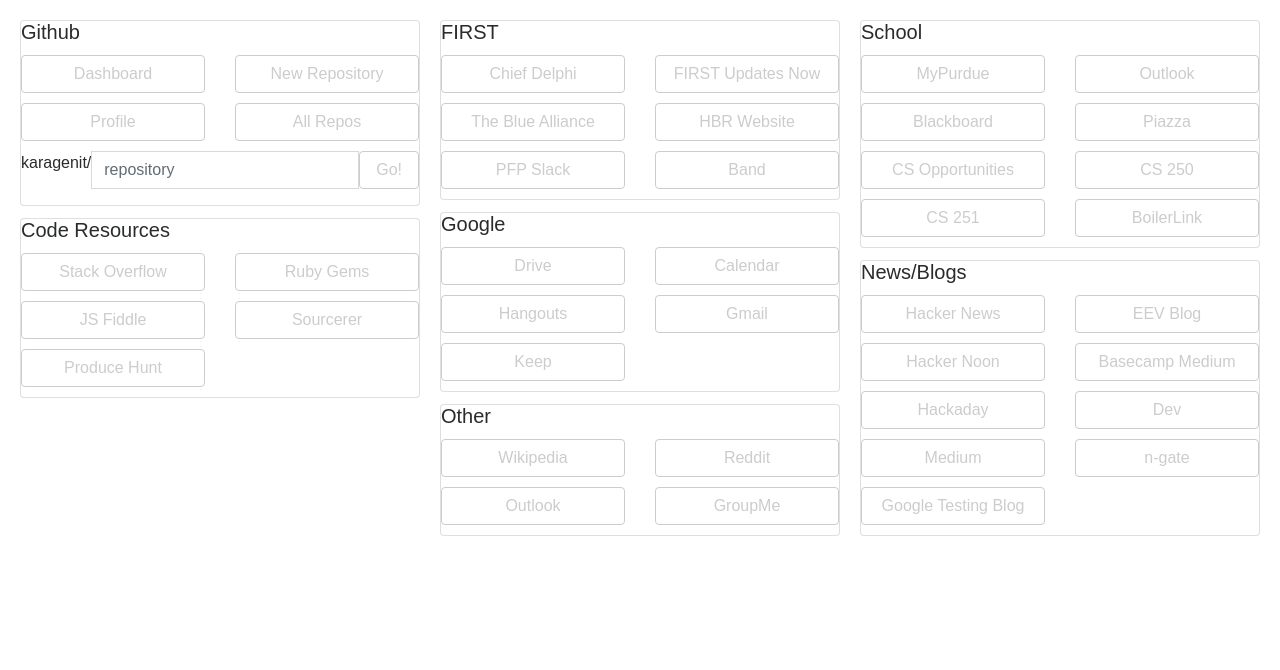
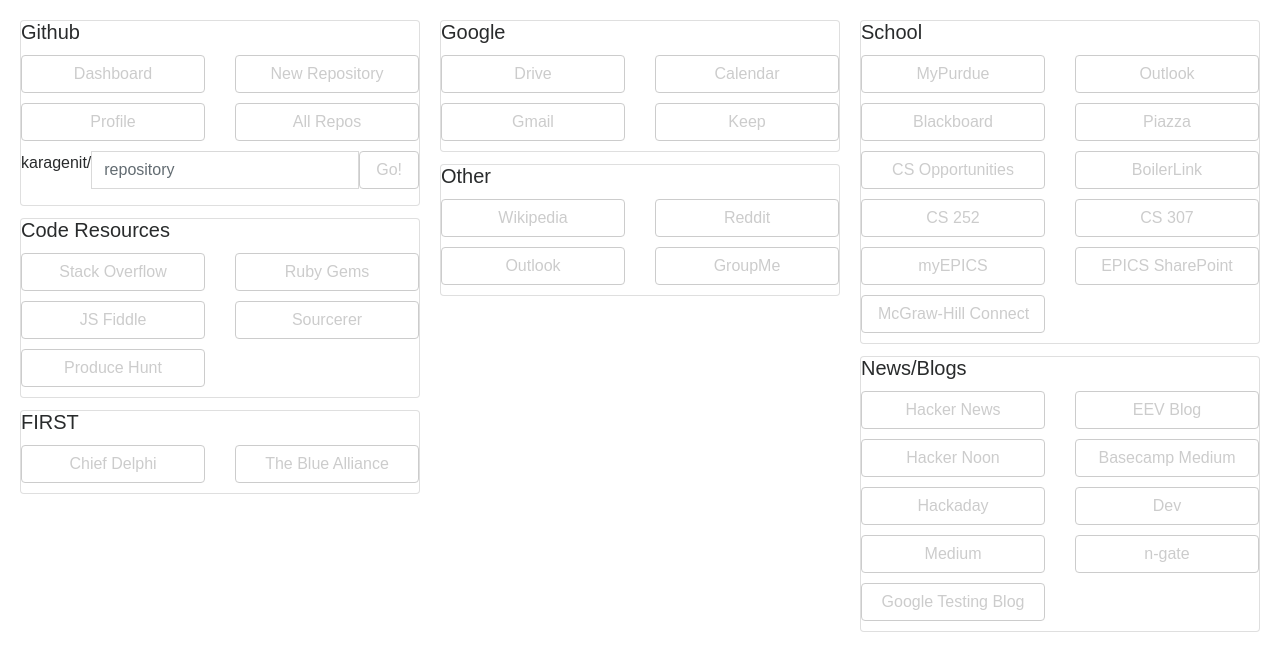
Before and after one commit to karagenit/homepage, a React (Create React App) app: page / in a window 1280 px wide. Shown: the top 670 px of the page. Built offline with nearby package versions, Linux system fonts and the light colour scheme.

Commit message:
Update Links

```diff
--- a/src/data.js
+++ b/src/data.js
@@ -60,25 +60,9 @@
         url: 'http://chiefdelphi.com'
       },
       {
-        name: 'FIRST Updates Now',
-        url: 'http://www.firstupdatesnow.com'
-      },
-      {
         name: 'The Blue Alliance',
         url: 'https://www.thebluealliance.com'
       },
-      {
-        name: 'HBR Website',
-        url: 'https://www.hbrlive.com/'
-      },
-      {
-        name: 'PFP Slack',
-        url: 'https://purduefirst.slack.com'
-      },
-      {
-        name: 'Band',
-        url: 'https://band.us/en'
-      }
     ]
   },
   {
@@ -91,10 +75,6 @@
       {
         name: 'Calendar',
         url: 'https://calendar.google.com'
-      },
-      {
-        name: 'Hangouts',
-        url: 'https://hangouts.google.com'
       },
       {
         name: 'Gmail',
@@ -151,16 +131,28 @@
         url: 'https://www.cs.purdue.edu/corporate/opportunity-update/index.html'
       },
       {
-        name: 'CS 250',
-        url: '#'
+        name: 'BoilerLink',
+        url: 'https://boilerlink.purdue.edu/'
       },
       {
-        name: 'CS 251',
-        url: 'https://www.cs.purdue.edu/homes/aliaga/cs251-19/'
+        name: 'CS 252',
+        url: 'https://courses.cs.purdue.edu/cs25200:fall19:start'
       },
       {
-        name: 'BoilerLink',
-        url: 'https://boilerlink.purdue.edu/'
+        name: 'CS 307',
+        url: 'https://courses.cs.purdue.edu/cs30700:fall19:start'
+      },
+      {
+        name: 'myEPICS',
+        url: 'https://engineering.purdue.edu/MyEpics/'
+      },
+      {
+        name: 'EPICS SharePoint',
+        url: 'https://purdue0.sharepoint.com/sites/epics/EVEI/SitePages/Home.aspx'
+      },
+      {
+        name: 'McGraw-Hill Connect',
+        url: 'https://newconnect.mheducation.com/flow/connect.html'
       }
     ]
   },
```
